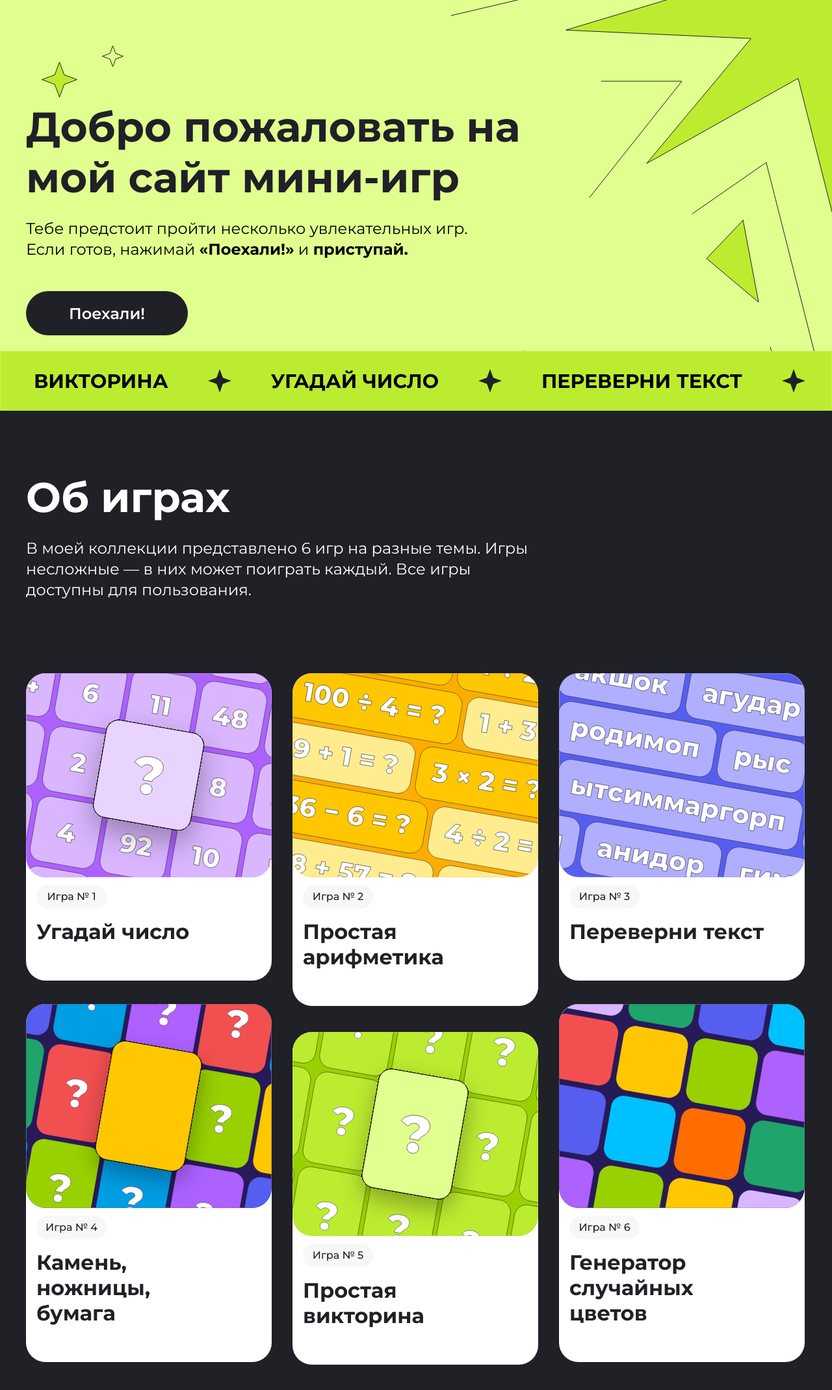
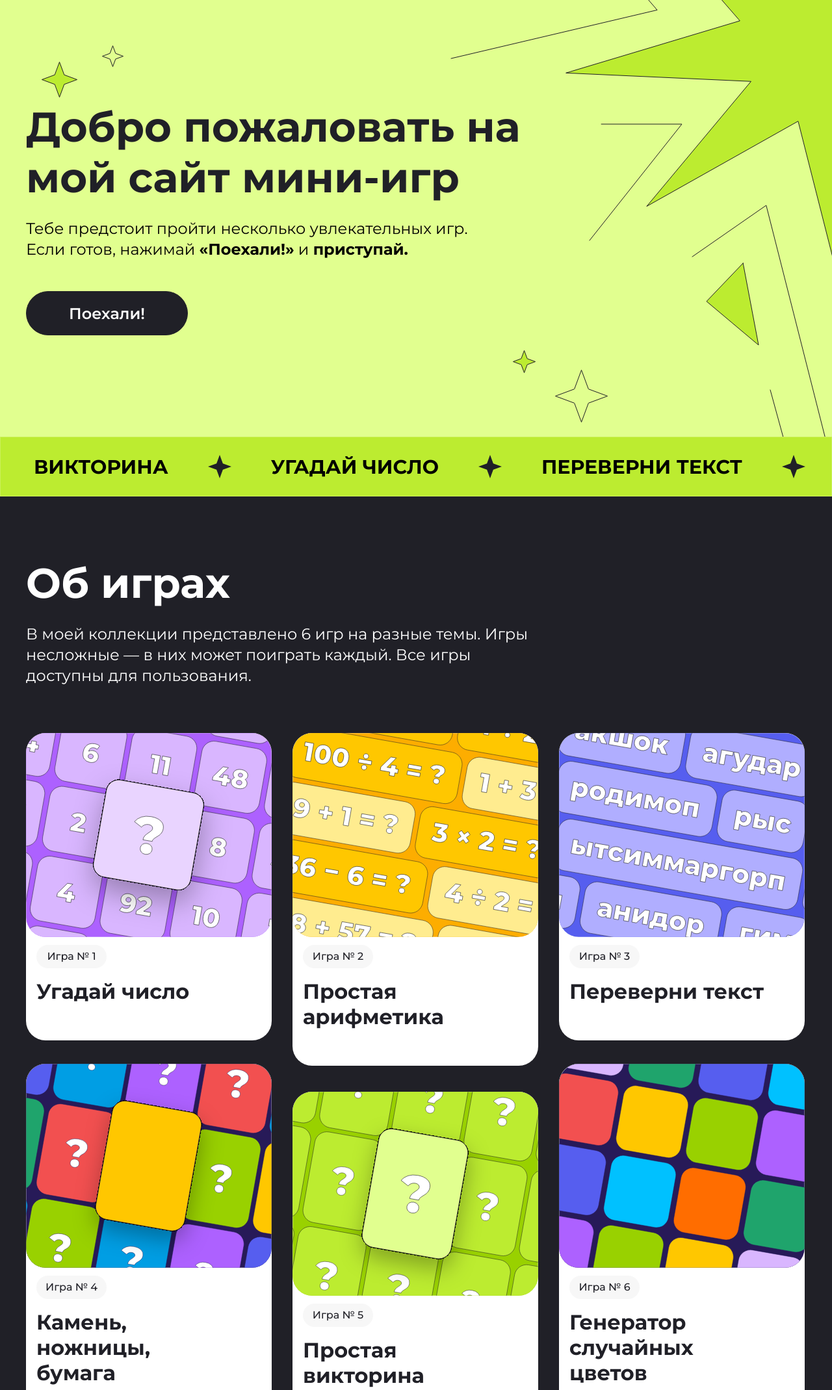
Before and after one commit to OgBel/Homework1, a plain HTML site: page index.html in a window 1280 px wide. Shown: the top 2139 px of the page at 65% size. Drawn offline with Linux system fonts and the light colour scheme.

Commit message:
Корректировка отображения

```diff
--- a/slyle.scss
+++ b/style.scss
@@ -17,7 +17,7 @@ a{
 
 .top{
     background: rgb(225, 255, 143);
-    padding-bottom: 24px;
+    padding-bottom: 156px;
     background-repeat: no-repeat;
     background-image: url(img/Star-fon.svg);
     background-position: right;
@@ -326,7 +326,7 @@ a{
 }
 
 .cart-box{
-    margin-top: 40px;
+    margin-top: 0;
     display: flex;
     gap: 32px;
     columns: 3;
```
Also changed, not shown: style.css, 2 other files.
